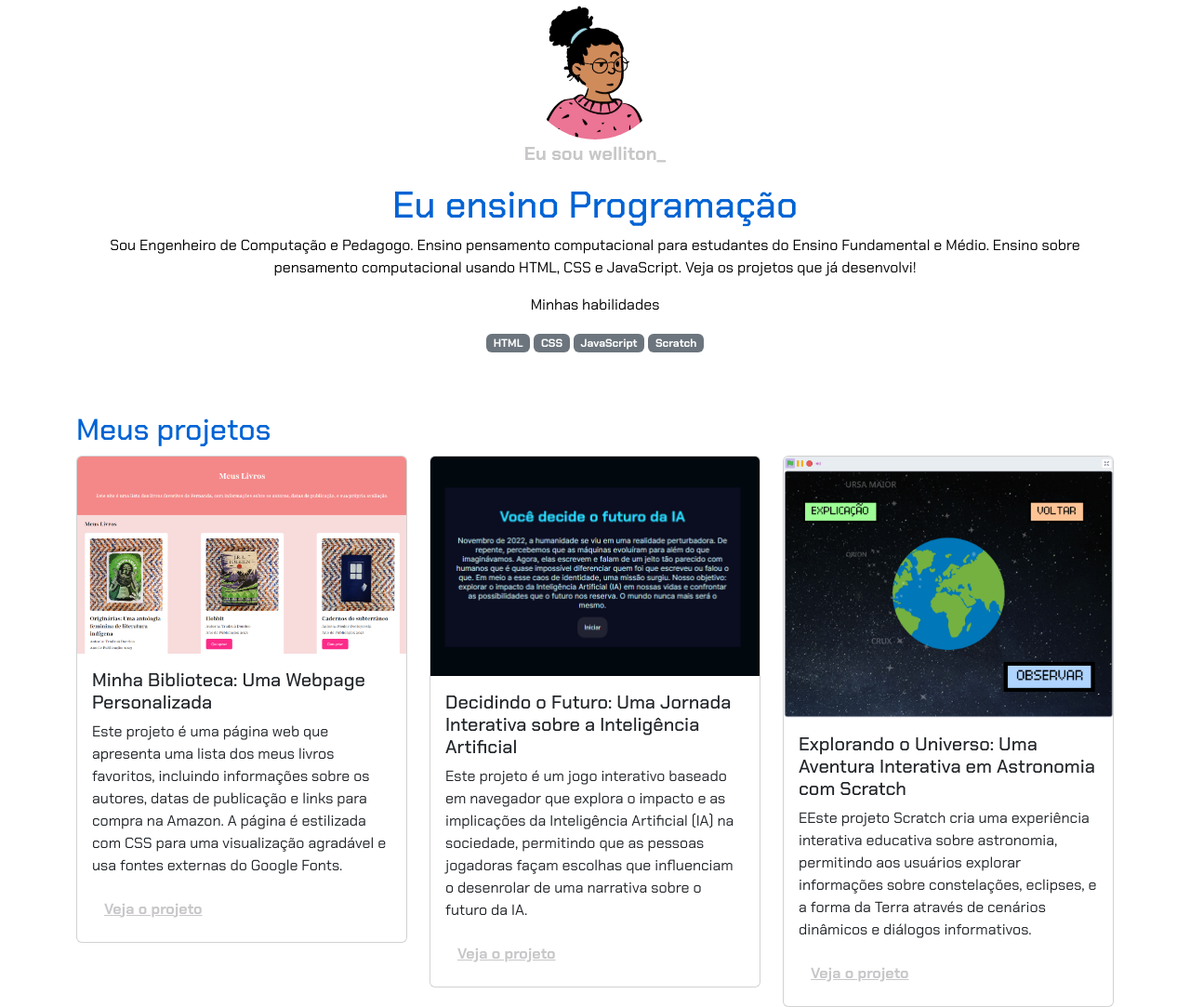
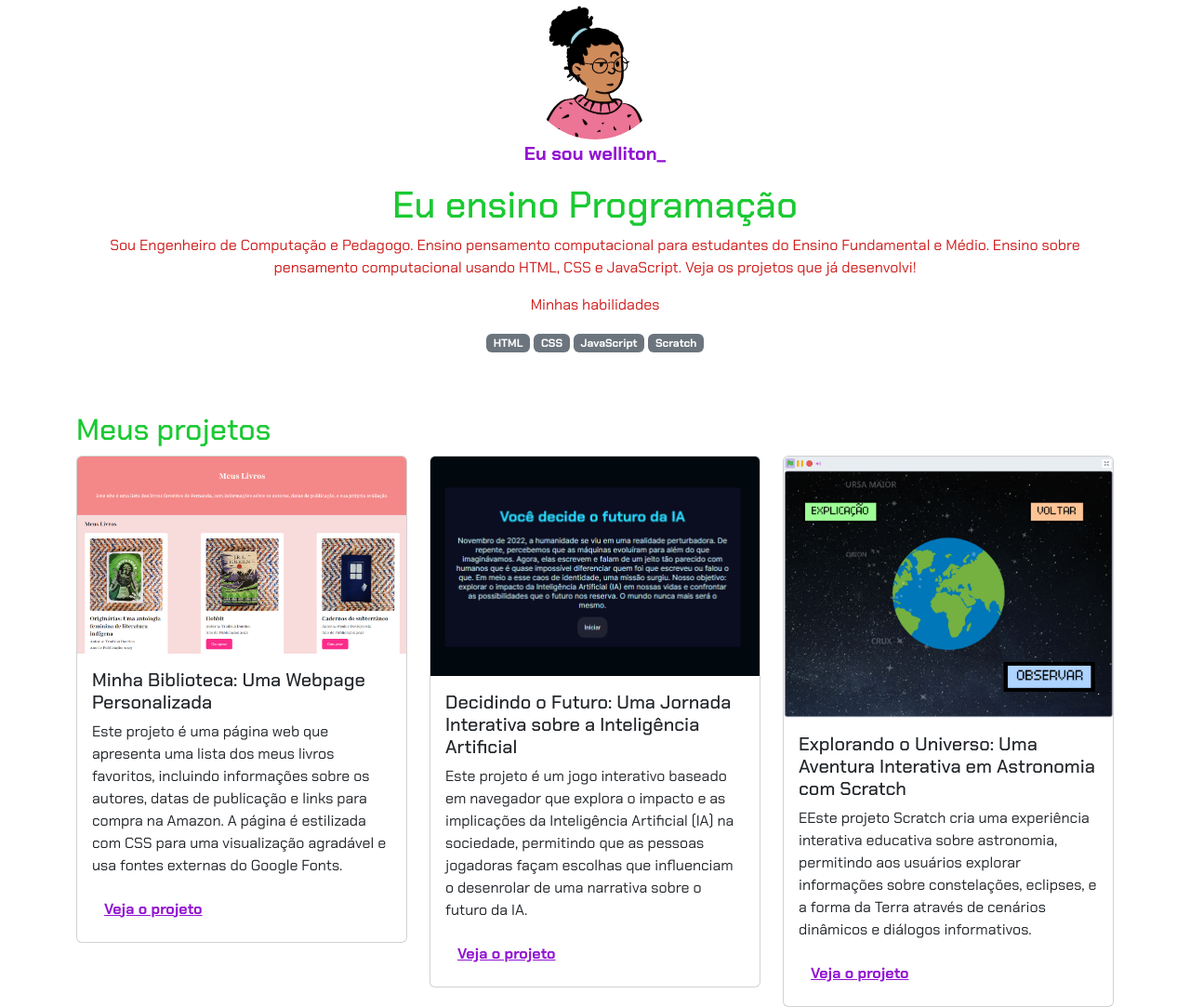
Before and after one commit to WELLITONBONFIM/edrtgertyujiolyhjuikjythrgew, a plain HTML site: page index.html in a window 1280 px wide. Shown: the whole page at 93% size. Drawn offline with nearby package versions, Linux system fonts and the light colour scheme; files whose address does not match are found by name.

Commit message:
Add files via upload

```diff
--- a/style.css
+++ b/style.css
@@ -1,9 +1,9 @@
 @import url('https://fonts.googleapis.com/css2?family=Chakra+Petch:ital,wght@0,300;0,400;0,500;0,600;0,700;1,300;1,400;1,500;1,600;1,700&display=swap');
 
 :root {
-    --cor-principal: #000000;
-    --cor-secundaria: #0063d4;
-    --cor-destaque: #c8c6c9;
+    --cor-principal: #cf1c1c;
+    --cor-secundaria: #1ac932;
+    --cor-destaque: #9213d1;
 }
 
 body {
```
